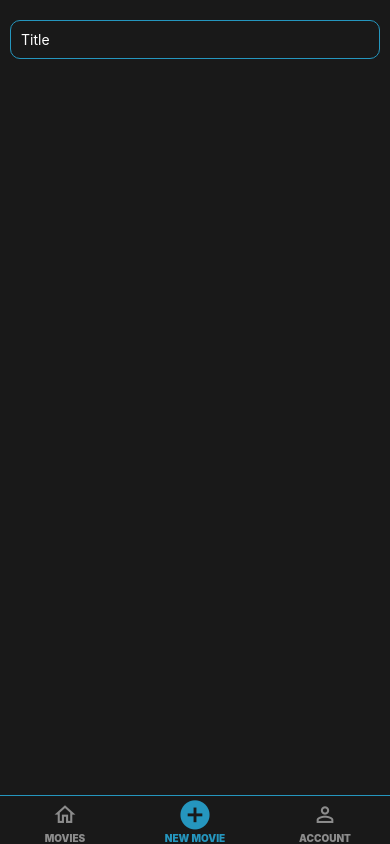
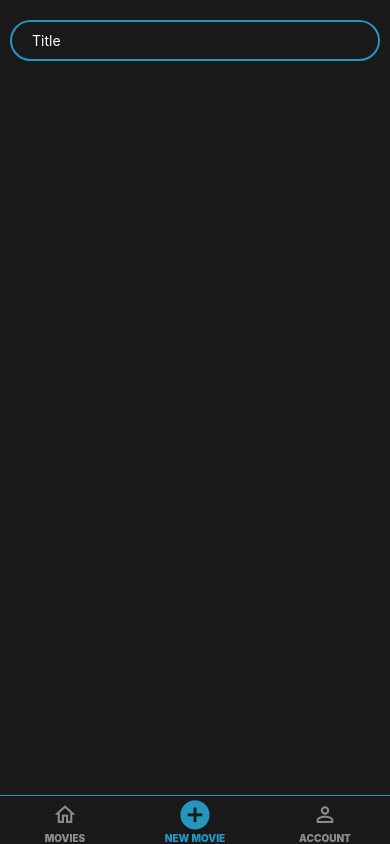
Before and after one commit to yousoumar/movie-ratings, a React Native app: screen /NewMovie in a window 390 px wide. Built offline with nearby package versions, Linux system fonts and the light colour scheme.

Commit message:
👌 IMPROVE: review layout

```diff
--- a/screens/CreateMovieScreen.tsx
+++ b/screens/CreateMovieScreen.tsx
@@ -41,9 +41,10 @@ const styles = StyleSheet.create({
   input: {
     marginVertical: 10,
     borderColor: colors.primary,
-    borderWidth: 1,
-    padding: 10,
-    borderRadius: 10,
+    borderWidth: 2,
+    paddingVertical: 10,
+    paddingHorizontal: 20,
+    borderRadius: 30,
     color: colors.primary,
   },
 });
--- a/screens/MovieDetailsScreen.tsx
+++ b/screens/MovieDetailsScreen.tsx
@@ -3,10 +3,9 @@ import { useRoute } from "@react-navigation/native";
 import React, { FC } from "react";
 import { Image, ScrollView, StyleSheet, View } from "react-native";
 import AppText from "../components/AppText";
-import Screen from "./Screen";
 import { NativeStackScreenProps } from "@react-navigation/native-stack";
 import { useFetchMovieByID } from "../hooks/dataApi";
-import { colors, sizes, weights } from "../config/variables";
+import { colors, weights } from "../config/variables";
 import { MoviesStackNavigatorProp } from "../navigators/MoviesStackNavigator";
 
 type Props = NativeStackScreenProps<MoviesStackNavigatorProp, "MovieDetails">;
@@ -42,6 +41,7 @@ const styles = StyleSheet.create({
   img: {
     width: "100%",
     marginBottom: 10,
+    borderRadius: 10,
   },
 
   rate: {
@@ -53,6 +53,7 @@ const styles = StyleSheet.create({
     textAlign: "center",
     fontSize: 20,
     padding: 5,
+    borderTopLeftRadius: 10,
   },
 });
 
```
